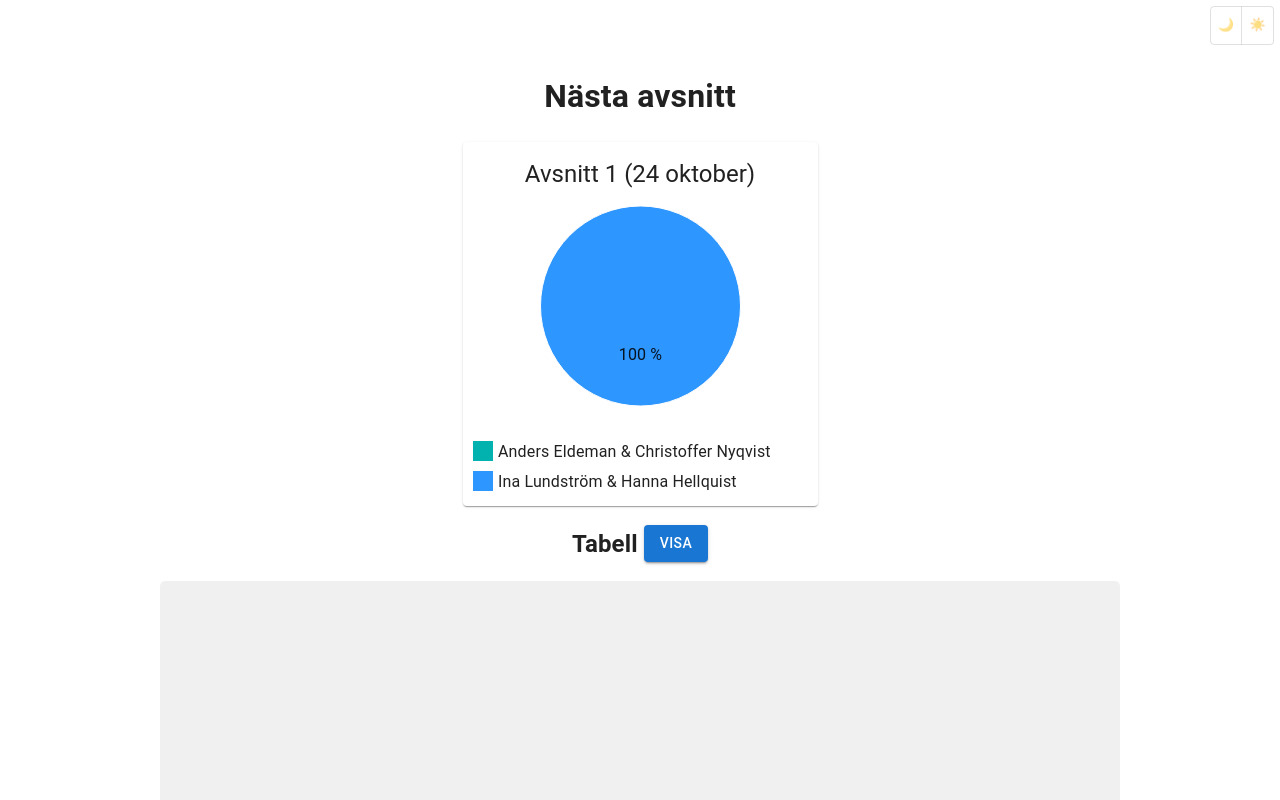
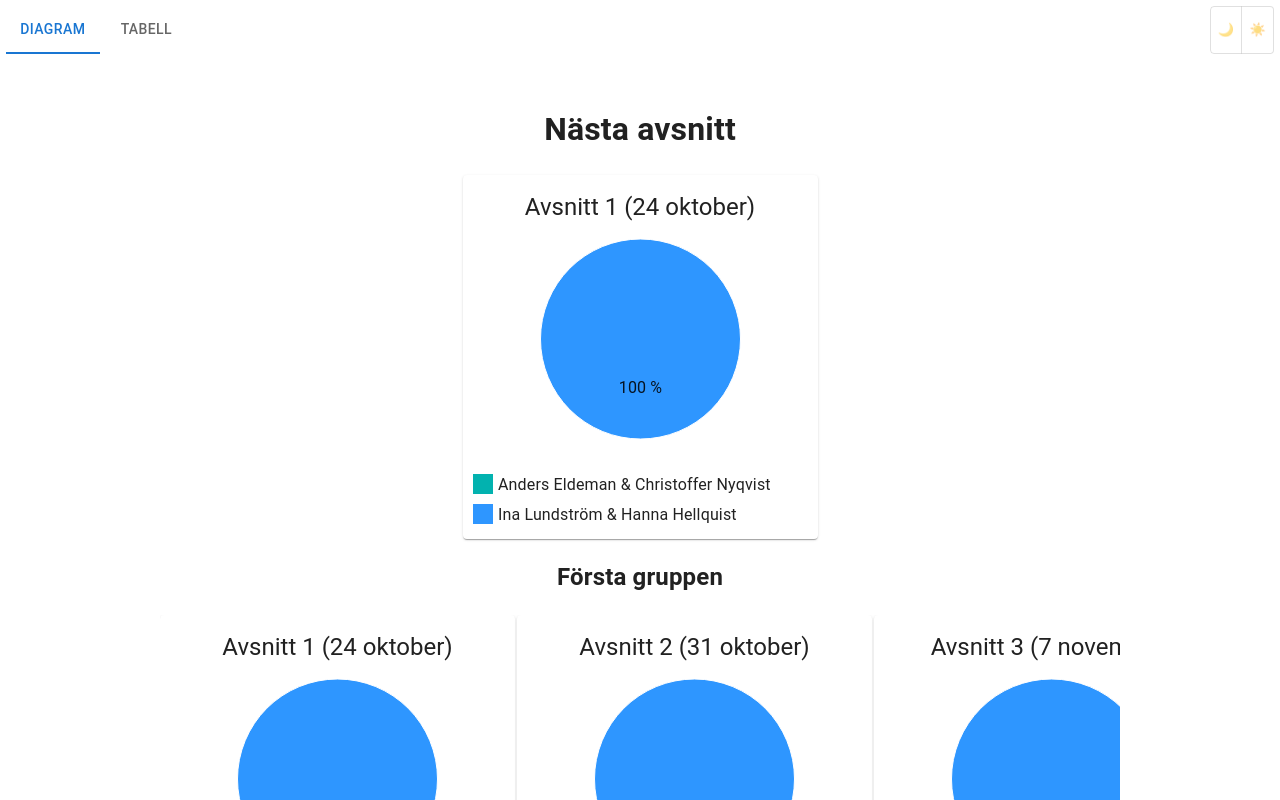
Before and after one commit to g-lowen/spela-pa-sparet, a React (Create React App) app: page / in a window 1280 px wide. Shown: the top 800 px of the page. Built offline with nearby package versions, Linux system fonts and the light colour scheme.

Commit message:
add tabs and group 3 and 4

```diff
--- a/src/App.tsx
+++ b/src/App.tsx
@@ -7,21 +7,30 @@ import DataTable from "./components/DataTable";
 import { Header } from "./components/Header";
 import { MATCHES } from "./constants/matches";
 import { CardsContainer } from "./components/CardsContainer";
+import { TabPanel } from "./components/TabPanel";
 
 function App() {
-  const [showTable, setShowTable] = useState(false);
+  const [tabValue, setTabValue] = useState(0);
+
+  const handleChange = (_event: React.SyntheticEvent, newValue: number) => {
+    setTabValue(newValue);
+  };
 
   const upcomingMatch = MATCHES.find((match) => match.winner === null);
-  const groupOne = MATCHES.filter((_match, index) => index < 6);
-  const groupTwo = MATCHES.filter((_match, index) => index >= 6 && index < 12);
+  const groupOne = MATCHES.filter((_match, index) => index < 3);
+  const groupTwo = MATCHES.filter((_match, index) => index >= 3 && index < 6);
+  const groupThree = MATCHES.filter((_match, index) => index >= 6 && index < 9);
+  const groupFour = MATCHES.filter((_match, index) => index >= 9 && index < 12);
   const playoff = MATCHES.filter(
     (match) => match.matchType === "semifinal" || match.matchType === "final"
   );
 
   return (
     <Box>
-      <Header />
+      <Header onChange={handleChange} tabValue={tabValue} />
+
       <center style={{ padding: "6px" }}>
+        <TabPanel value={tabValue} index={0}>
           {upcomingMatch ? (
             <>
               <h1>Nästa avsnitt</h1>
@@ -32,23 +41,6 @@ function App() {
               />
             </>
           ) : null}
-        <Box
-          sx={{
-            alignItems: "center",
-            display: "flex",
-            gap: "6px",
-            justifyContent: "center"
-          }}
-        >
-          <h2>Tabell</h2>
-          <Button
-            onClick={() => setShowTable((prev) => !prev)}
-            variant="contained"
-          >
-            {showTable ? "Göm" : "Visa"}
-          </Button>
-        </Box>
-        <DataTable showTable={showTable} />
           <h2>Första gruppen</h2>
           <CardsContainer>
             {groupOne.map((match, index) => (
@@ -58,7 +50,19 @@ function App() {
           <h2>Andra gruppen</h2>
           <CardsContainer>
             {groupTwo.map((match, index) => (
+              <ChartCard key={index} match={match} matchIndex={index + 3} />
+            ))}
+          </CardsContainer>
+          <h2>Tredje gruppen</h2>
+          <CardsContainer>
+            {groupThree.map((match, index) => (
               <ChartCard key={index} match={match} matchIndex={index + 6} />
+            ))}
+          </CardsContainer>
+          <h2>Fjärde gruppen</h2>
+          <CardsContainer>
+            {groupFour.map((match, index) => (
+              <ChartCard key={index} match={match} matchIndex={index + 9} />
             ))}
           </CardsContainer>
           <h2>Slutspel</h2>
@@ -67,6 +71,10 @@ function App() {
               <ChartCard key={index} match={match} matchIndex={index + 12} />
             ))}
           </CardsContainer>
+        </TabPanel>
+        <TabPanel value={tabValue} index={1}>
+          <DataTable />
+        </TabPanel>
       </center>
     </Box>
   );
--- a/src/components/DataTable.tsx
+++ b/src/components/DataTable.tsx
@@ -5,27 +5,20 @@ import TableContainer from "@mui/material/TableContainer";
 import TableHead from "@mui/material/TableHead";
 import TableRow from "@mui/material/TableRow";
 import Paper from "@mui/material/Paper";
-import Skeleton from "@mui/material/Skeleton";
 import { GAMBLERS } from "../constants/gamblers";
 import { createRowData } from "./helpers/createRowData";
 import { Row } from "./Row";
 
 import useMediaQuery from "@mui/material/useMediaQuery";
 
-interface DataTableProps {
-  showTable: boolean;
-}
-
-export default function DataTable({ showTable }: DataTableProps) {
+export default function DataTable() {
   const isSmallScreen = useMediaQuery("(max-width:600px)");
 
   return (
-    <>
-      {showTable ? (
     <Paper
       sx={{
         maxWidth: "960px",
-            width: "100%"
+        width: "100%",
       }}
     >
       <TableContainer
@@ -34,14 +27,13 @@ export default function DataTable({ showTable }: DataTableProps) {
             ["& .MuiTableCell-root"]: {
               padding: "6px 2px",
               ["&:last-of-type:not(:first-of-type)"]: {
-                    padding: "6px"
+                padding: "6px",
               },
-                  ["&:first-of-type:not(:first-of-type:has(.MuiCollapse-root))"]:
-                    {
-                      padding: "6px"
-                    }
-                }
-              })
+              ["&:first-of-type:not(:first-of-type:has(.MuiCollapse-root))"]: {
+                padding: "6px",
+              },
+            },
+          }),
         }}
       >
         <Table aria-label="collapsible table" size="small">
@@ -65,15 +57,6 @@ export default function DataTable({ showTable }: DataTableProps) {
         </Table>
       </TableContainer>
     </Paper>
-      ) : (
-        <Skeleton
-          height={343}
-          width="100%"
-          sx={{ borderRadius: "5px", maxWidth: "960px" }}
-          variant="rectangular"
-        />
-      )}
-    </>
   );
 }
 
--- a/src/components/Header.tsx
+++ b/src/components/Header.tsx
@@ -1,19 +1,35 @@
 import ToggleButton from "@mui/material/ToggleButton";
 import ToggleButtonGroup from "@mui/material/ToggleButtonGroup";
+import Tabs from "@mui/material/Tabs";
+import Tab from "@mui/material/Tab";
 import { useColorScheme } from "@mui/material/styles";
 
-export const Header = () => {
+interface HeaderProps {
+  onChange: (_event: React.SyntheticEvent, newValue: number) => void;
+  tabValue: number;
+}
+
+export const Header = ({ onChange, tabValue }: HeaderProps) => {
   const { mode, setMode } = useColorScheme();
 
   return (
     <header
       style={{
         display: "flex",
-        justifyContent: "right",
+        justifyContent: "space-between",
         padding: "6px",
-        paddingBottom: "0px"
+        paddingBottom: "0px",
       }}
     >
+      <Tabs
+        value={tabValue}
+        onChange={onChange}
+        aria-label="tabs"
+        variant="fullWidth"
+      >
+        <Tab label="Diagram" {...a11yProps(0)} />
+        <Tab label="Tabell" {...a11yProps(1)} />
+      </Tabs>
       <ToggleButtonGroup
         size="small"
         exclusive
@@ -32,3 +48,10 @@ export const Header = () => {
     </header>
   );
 };
+
+function a11yProps(index: number) {
+  return {
+    id: `simple-tab-${index}`,
+    "aria-controls": `simple-tabpanel-${index}`,
+  };
+}
--- /dev/null
+++ b/src/components/TabPanel.tsx
@@ -0,0 +1,23 @@
+import { Box } from "@mui/material";
+
+interface TabPanelProps {
+  children?: React.ReactNode;
+  index: number;
+  value: number;
+}
+
+export function TabPanel(props: TabPanelProps) {
+  const { children, value, index, ...other } = props;
+
+  return (
+    <div
+      role="tabpanel"
+      hidden={value !== index}
+      id={`tabpanel-${index}`}
+      aria-labelledby={`tab-${index}`}
+      {...other}
+    >
+      {value === index && <Box sx={{ p: 3 }}>{children}</Box>}
+    </div>
+  );
+}
```
Lines whose indentation alone changed are shown as unchanged.
